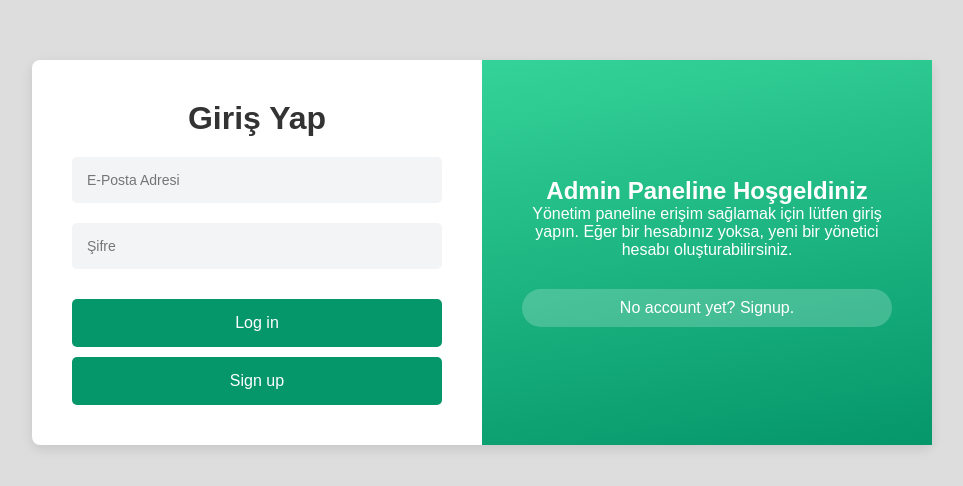
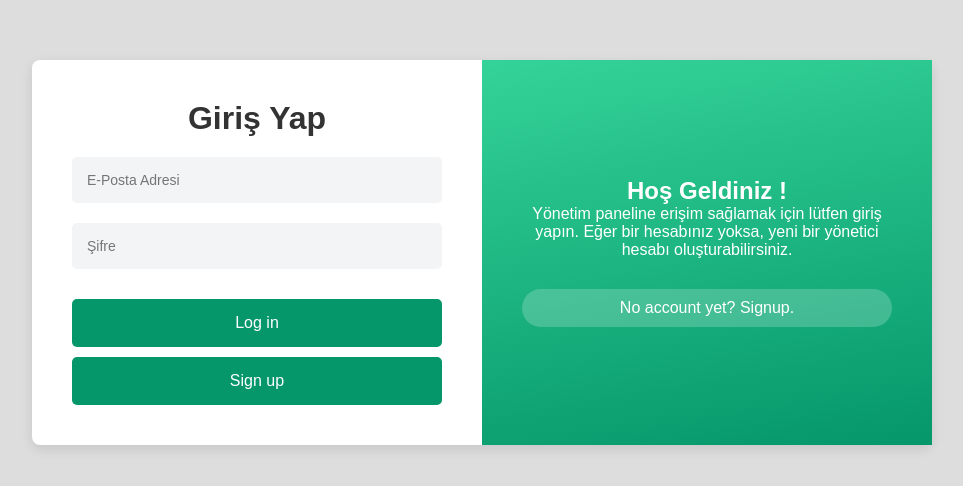
Before and after one commit to beratdimen/ogrenciKayitNext, a Next.js app: page /login in a window 1280 px wide. Shown: the part 148-634 px from the top of the page, without its empty margins (158-1121 px from the left). Built offline with nearby package versions, Linux system fonts and the light colour scheme.

Commit message:
login page ve css sayfası düzenlendi

```diff
--- a/app/login/page.jsx
+++ b/app/login/page.jsx
@@ -24,7 +24,7 @@ export default function LoginPage() {
       <button formAction={signup}>Sign up</button>
     </form>
     <div className="intro-container">
-      <h2>Admin Paneline Hoşgeldiniz</h2>
+      <h2>Hoş Geldiniz !</h2>
       <p>
       Yönetim paneline erişim sağlamak için lütfen giriş yapın.
       Eğer bir hesabınız yoksa, yeni bir yönetici hesabı oluşturabilirsiniz.
```
